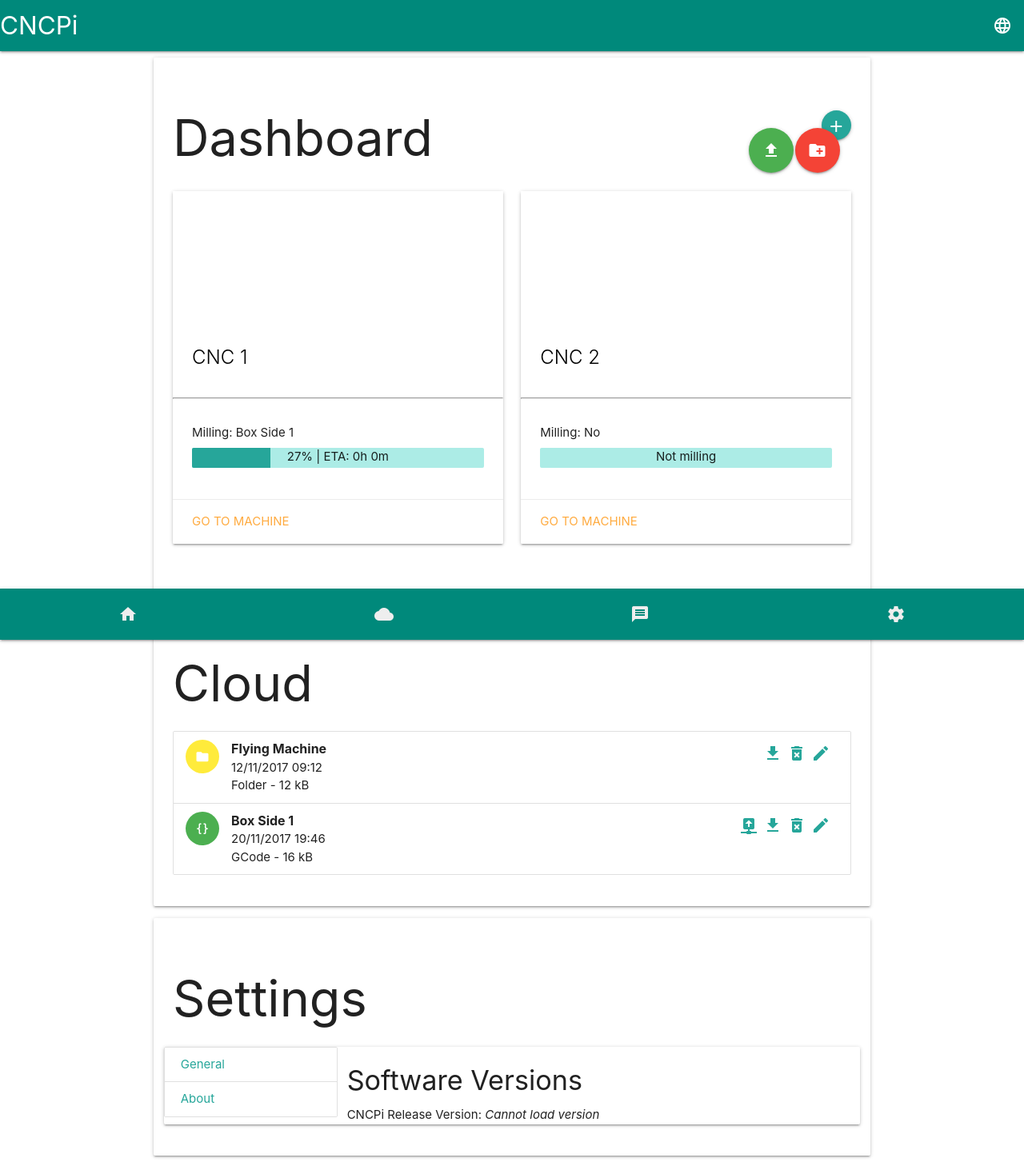
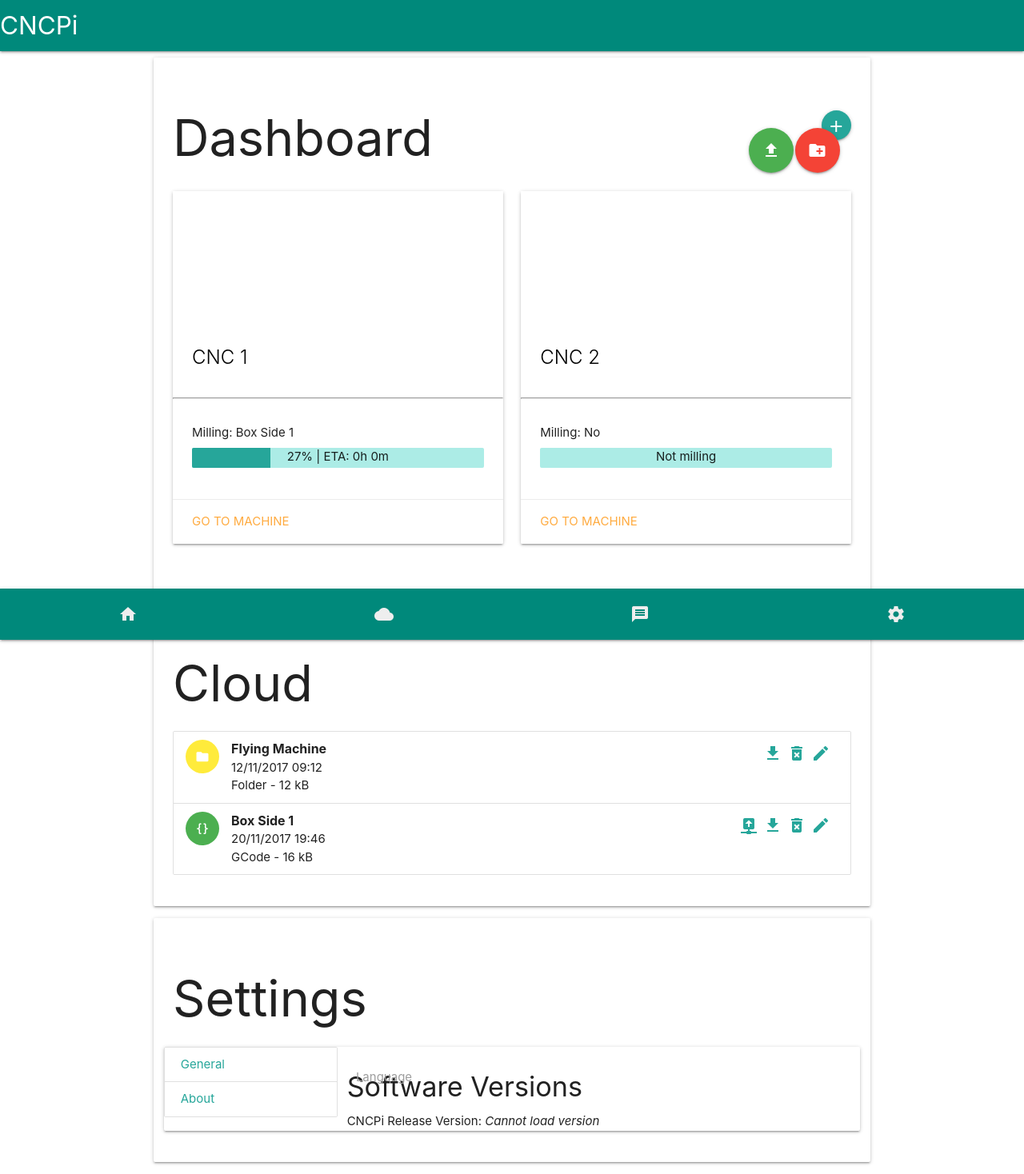
Before and after one commit to ArnyminerZ/CNCPi, a PHP site: page / in a window 1280 px wide. Shown: the whole page at 80% size. Run offline with PHP 8.4, Linux system fonts and the light colour scheme; some libraries are stand-ins or nearby versions.

Commit message:
Moved language selector to Settings

```diff
--- a/Web/index.php
+++ b/Web/index.php
@@ -103,18 +103,10 @@
         }
     </style>
 </head>
-
 <body>
-<ul id="languagedropdown" class="dropdown-content">
-    <li><a href="#!"><h5><span class="flag-icon flag-icon-um"></span></h5></a></li>
-</ul>
 <nav>
     <div class="nav-wrapper teal darken-1">
         <a href="#!" class="brand-logo"><?php echo _TITLE; ?></a>
-        <ul class="right hide-on-med-and-down">
-            <li><a class="dropdown-trigger" href="#!" title="<?php echo _LANGUAGE; ?>" data-target="languagedropdown"><i
-                            class="material-icons">language</i></a></li>
-        </ul>
     </div>
 </nav>
 <div class="bottom-navbar">
@@ -384,7 +376,13 @@
                 </div>
                 <div class="col s9 body">
                     <div id="s-general">
-
+                        <div class="input-field col s12">
+                            <select>
+                                <option value="" disabled selected><?php echo _CHOOSE_LANGUAGE; ?></option>
+                                <option value="en">English</option>
+                            </select>
+                            <label><?php echo _LANGUAGE; ?></label>
+                        </div>
                     </div>
                     <div id="s-about">
                         <p>
--- a/Web/lang/en.php
+++ b/Web/lang/en.php
@@ -44,3 +44,5 @@
 define("_UPLOAD", "Upload");
 define("_FOLDER_NAME", "Folder Name");
 define("_CREATE", "Create");
+
+define("_CHOOSE_LANGUAGE", "Choose your language");
```
Also changed, not shown: 1 other file.
